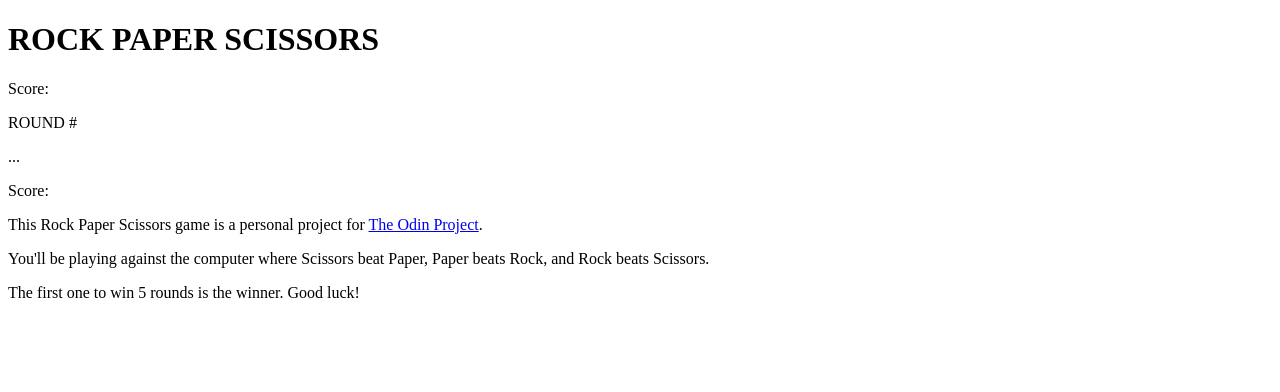
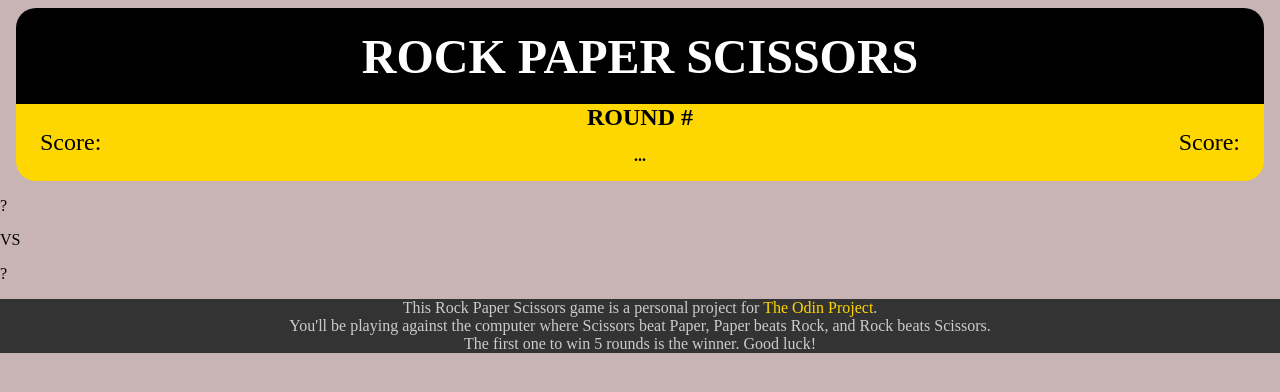
Before and after one commit to ilserdiv/RockPaperScissors, a plain HTML site: page index.html in a window 1280 px wide. Drawn offline with Linux system fonts and the light colour scheme.

Commit message:
Add header and footer

```diff
--- a/index.html
+++ b/index.html
@@ -7,29 +7,37 @@
     <title>Rock Paper Scissors</title>
 </head>
 <body>
+    <header>
         <div class="header">
             <h1>ROCK PAPER SCISSORS</h1>
         </div>
+
         <div class="play_data">
             <p id="player_score">Score: </p>
-        <div class="round_winer">
+            <div class="round_winner">
                 <p id="round">ROUND #</p>
                 <p id="winner">...</p>
             </div>
             <p id="computer_score">Score: </p>
         </div>
+    </header>
+
     <div class="game_screen">
         <div class="player_screen">
-            <p id="player_choice"></p>
+            <p id="player_choice">?</p>
         </div>
+
+        <p id="vs">VS</p>
+
         <div class="computer_screen">
-            <p id="player_choice"></p>
+            <p id="computer_choice">?</p>
         </div>
     </div>
-    <div class="footer">
-        <p>This Rock Paper Scissors game is a personal project for <a href="https://www.theodinproject.com/">The Odin Project</a>.</p>
+
+    <footer>
+        <p>This Rock Paper Scissors game is a personal project for <a id="TheOdinProject" href="https://www.theodinproject.com/">The Odin Project</a>.</p>
         <p>You'll be playing against the computer where Scissors beat Paper, Paper beats Rock, and Rock beats Scissors.</p>
         <p>The first one to win 5 rounds is the winner. Good luck!</p>
-    </div>
+    <footer>
 </body>
 </html>
--- a/style.css
+++ b/style.css
@@ -0,0 +1,66 @@
+html, body {
+    background-color: rgb(200, 180, 180);
+    margin: 0;
+}
+
+ /*HEADER*/
+ header {
+    margin: .5rem 1rem;
+ }
+.header {
+    background-color: black;
+    height: 6em;
+    display: flex;
+    justify-content: center;
+    align-items: center;
+    border-radius: 20px 20px 0 0;
+}
+.header > h1 {
+    color: white;
+    text-align: center;
+    font-size: 3rem;
+    padding: 0;
+    margin: 0;
+}
+
+.play_data {
+    background-color: gold;
+    border-radius: 0 0 20px 20px;
+    padding: 0 1.5rem;
+    display: flex;
+    justify-content: space-between;
+    align-items: center;
+}
+    .round_winner {
+        text-align: center;
+        color: black;
+        font-weight: bold;
+    }
+    #player_score, #computer_score, #round {
+        font-size: 1.5rem;
+        margin: 0;
+        padding: 0;
+    }
+
+    /*CONTENT*/
+
+
+    /*FOOTER*/
+    footer {
+        background-color: #333;
+        color: #ccc;
+        display: flex;
+        flex-direction: column;
+        justify-content: center;
+        align-items: center;
+    }
+        footer>p {
+            margin: 0;
+            padding: 0;
+            text-align: center;
+            text-wrap: wrap;
+        }
+        #TheOdinProject {
+            color: gold;
+            text-decoration: none;
+        }
```
Lines whose indentation alone changed are shown as unchanged.
